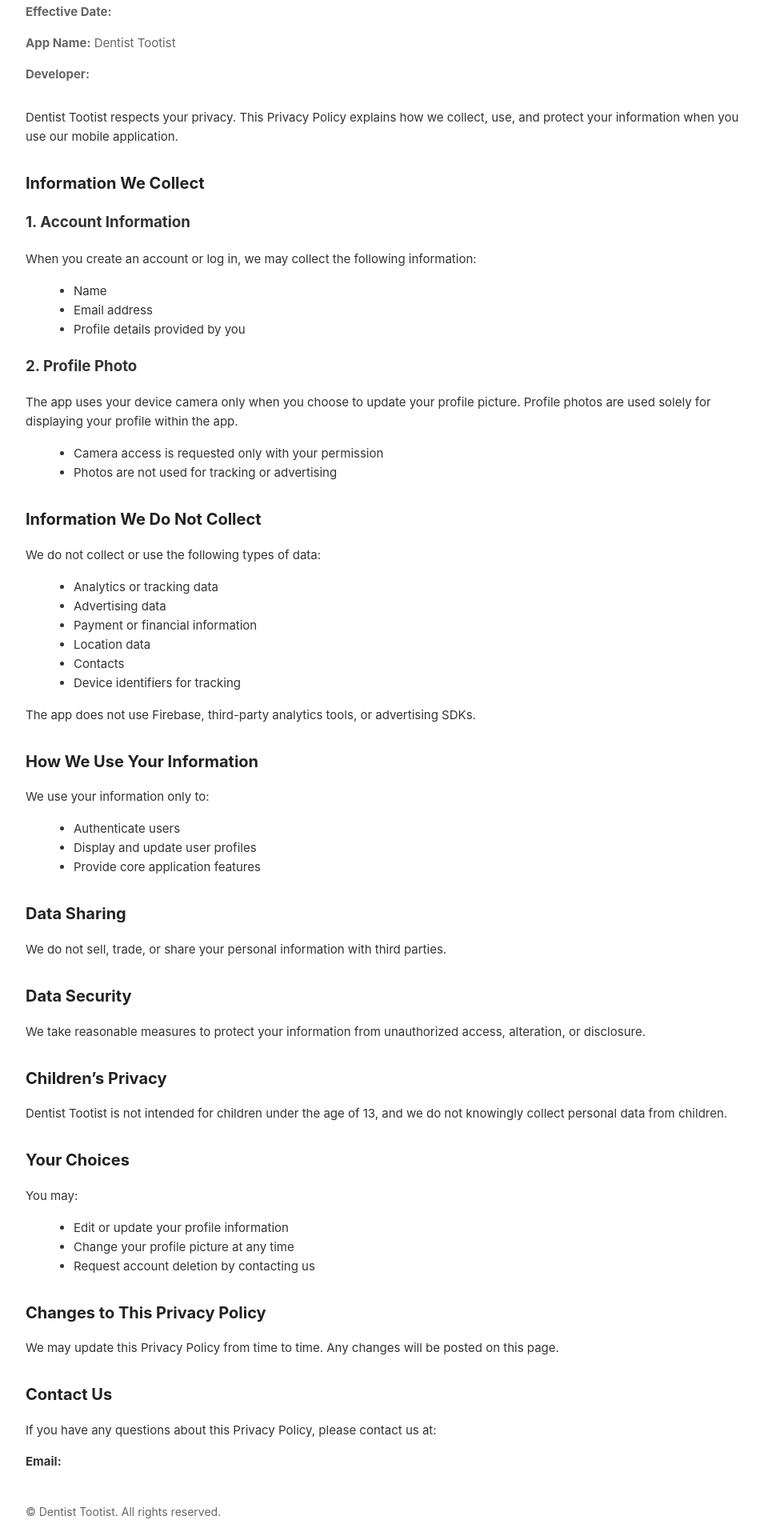
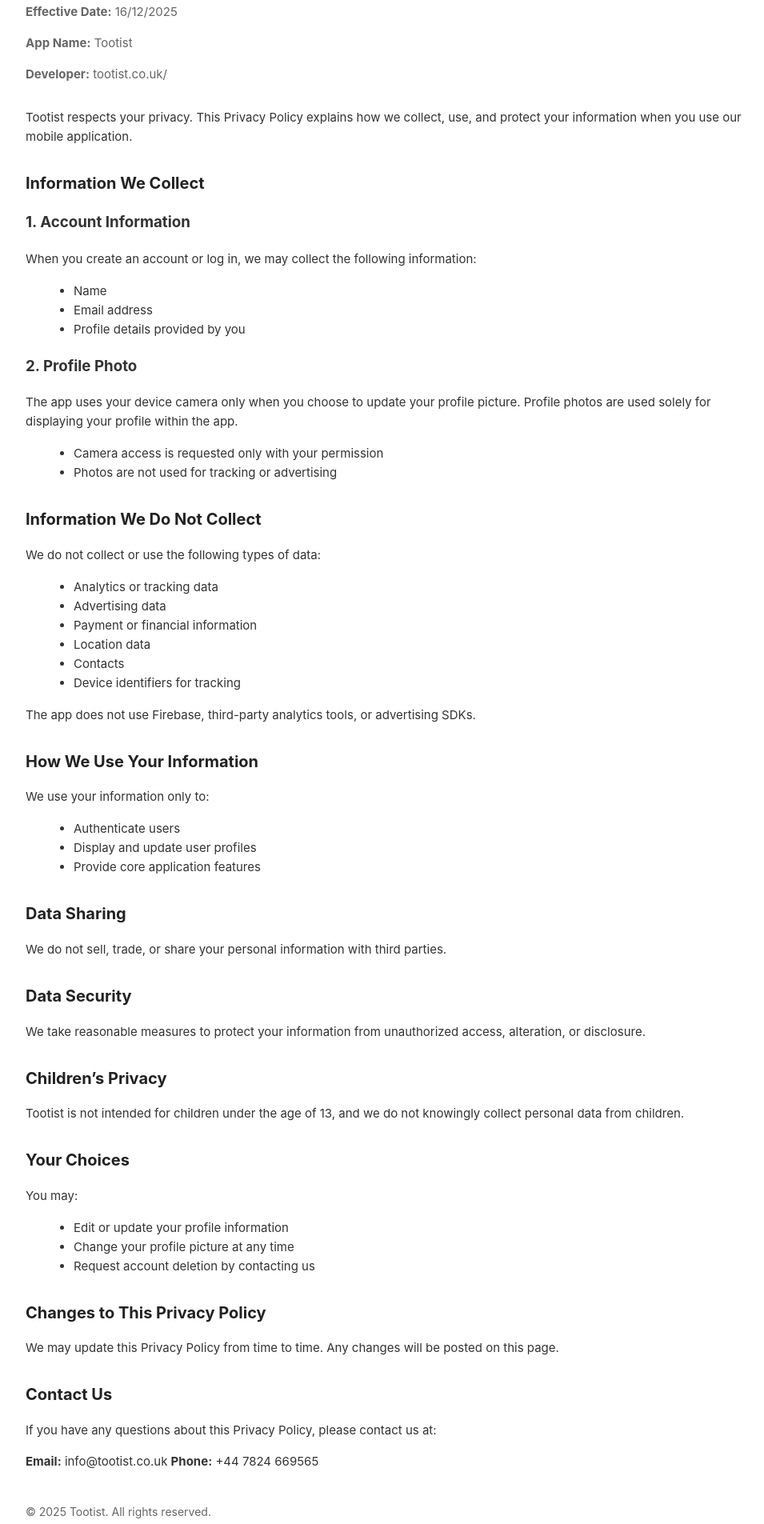
Before and after one commit to Muthukaliswaran/tootist-privacy-policy, a plain HTML site: page index.html in a window 1280 px wide. Shown: the part 156-2061 px from the top of the page at 80% size, without its empty margins (158-1113 px from the left). Drawn offline with Linux system fonts and the light colour scheme.

Commit message:
Update privacy policy details and contact information

```diff
--- a/index.html
+++ b/index.html
@@ -55,13 +55,12 @@
   <div class="container">
     <h1>Privacy Policy</h1>
     <div class="meta">
-      <p><strong>Effective Date:</strong> <!-- Add date here --></p>
-      <p><strong>App Name:</strong> Dentist Tootist</p>
-      <p><strong>Developer:</strong> <!-- Add your name or company name --></p>
+      <p><strong>Effective Date:</strong> 16/12/2025</p>
+      <p><strong>App Name:</strong> Tootist</p>
+      <p><strong>Developer:</strong> tootist.co.uk/</p>
     </div>
-
     <p>
-      Dentist Tootist respects your privacy. This Privacy Policy explains how we collect,
+      Tootist respects your privacy. This Privacy Policy explains how we collect,
       use, and protect your information when you use our mobile application.
     </p>
 
@@ -127,7 +126,7 @@
 
     <h2>Children’s Privacy</h2>
     <p>
-      Dentist Tootist is not intended for children under the age of 13, and we do not
+      Tootist is not intended for children under the age of 13, and we do not
       knowingly collect personal data from children.
     </p>
 
@@ -152,11 +151,12 @@
       If you have any questions about this Privacy Policy, please contact us at:
     </p>
     <p>
-      <strong>Email:</strong> <!-- Add support email here -->
+      <strong>Email:</strong> info@tootist.co.uk
+      <strong>Phone:</strong> +44 7824 669565
     </p>
 
     <footer>
-      © Dentist Tootist. All rights reserved.
+      © 2025 Tootist. All rights reserved.
     </footer>
   </div>
 </body>
```
